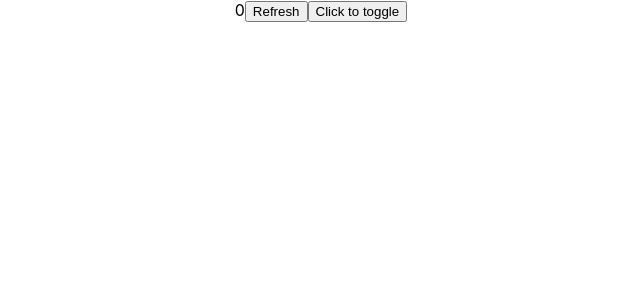
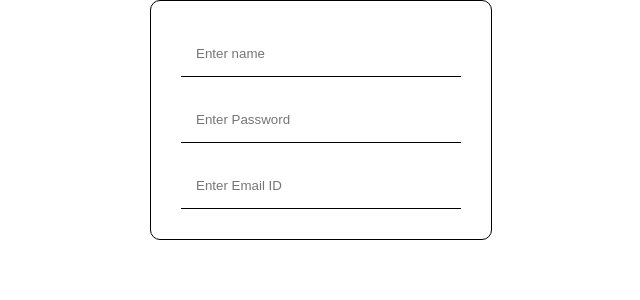
Before and after one commit to CQ-MERN-Stack/falak_instructor, a React (Create React App) app in the folder cq-cohort-one/: page / in a window 1280 px wide. Shown: the top 300 px of the page, without its empty margins (319-959 px from the left). Built offline with nearby package versions, Linux system fonts and the light colour scheme.

Commit message:
Week 2 Day 2 Session 2 - Inheritance

```diff
--- a/cq-cohort-one/src/App.js
+++ b/cq-cohort-one/src/App.js
@@ -1,25 +1,32 @@
 import React from 'react';
-import './app.css'
-import LifecycleMethods from "./Components/LifecycleMethods"
+import Form from "./Components/Form"
 
-export default class App extends React.Component {
-  constructor(props) {
-    super(props);
-    this.state = {
-      show: true
-    };
-  }
-  toggle = () => {
-    this.setState({
-      show: !this.state.show
-    });
-  }
-  render() {
-    return (
-      <div className="App">
-        {this.state.show && <LifecycleMethods />}
-        <button onClick={this.toggle}>Click to toggle</button>
-      </div>
-    )
-  }
+// const Menu = (props) => {
+//   console.log("Hello")
+//   return (
+//     <div className={styles.cont}>
+//       <div>{props.left}</div>
+//       <div>{props.right}</div>
+//     </div>
+//   )
+// }
+
+// const Title = ({label}) => <div>{label}</div>
+
+function App() {
+  const username = "";
+  const password = "";
+  const email = "";
+  return (
+    <div>
+      {/* <Menu left={<Title label="LEFT" />} right={<Title label="RIGHT" />} /> */}
+      <Form>
+        <input placeholder="Enter name" name="username" value={username} />
+        <input placeholder="Enter Password" name="password" value={password} />
+        <input placeholder="Enter Email ID" name="email" value={email} />
+      </Form>
+    </div>
+  )
 }
+
+export default App
--- /dev/null
+++ b/cq-cohort-one/src/Components/Form.jsx
@@ -0,0 +1,13 @@
+import React from "react"
+import styles from "./Form.module.css";
+
+function Form(props) {
+  const { children, onSubmit } = props;
+  return (
+    <form onSubmit={onSubmit} className={styles.myForm}>
+      {children}
+    </form>
+  )
+}
+
+export default Form
--- /dev/null
+++ b/cq-cohort-one/src/Components/Form.module.css
@@ -0,0 +1,34 @@
+.myForm {
+  border: 1px solid black;
+  border-radius: 10px;
+  padding: 20px;
+  width: 300px;
+  margin: auto;
+  display: flex;
+  flex-direction: column;
+}
+
+.myForm > * {
+  padding: 10px;
+  margin: auto;
+}
+
+.myForm input {
+  padding: 15px;
+  border: 0px;
+  border-bottom: 1px solid black;
+  margin: 10px;
+}
+
+.myForm input[type=submit]{
+  background: #eeeeee;
+  font-size: 18px;
+  border-radius: 5px;
+  border: 0px;
+  opacity: 0.8;
+}
+
+.myForm input[type=submit]:hover {
+  opacity: 1;
+  cursor: pointer;
+}
```
Also changed, not shown: cq-cohort-one/src/child.module.css (added, +10 -0 lines).
